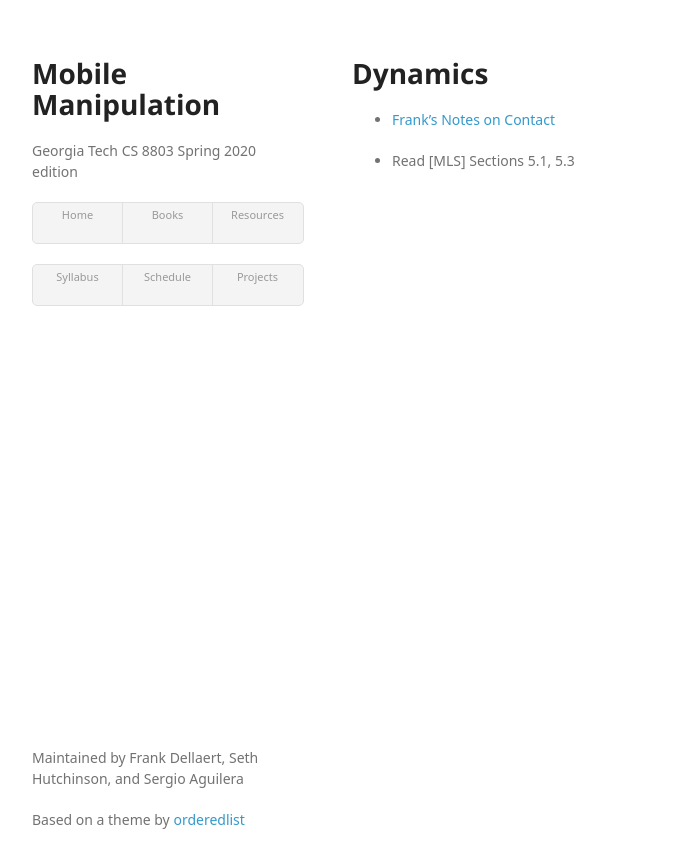
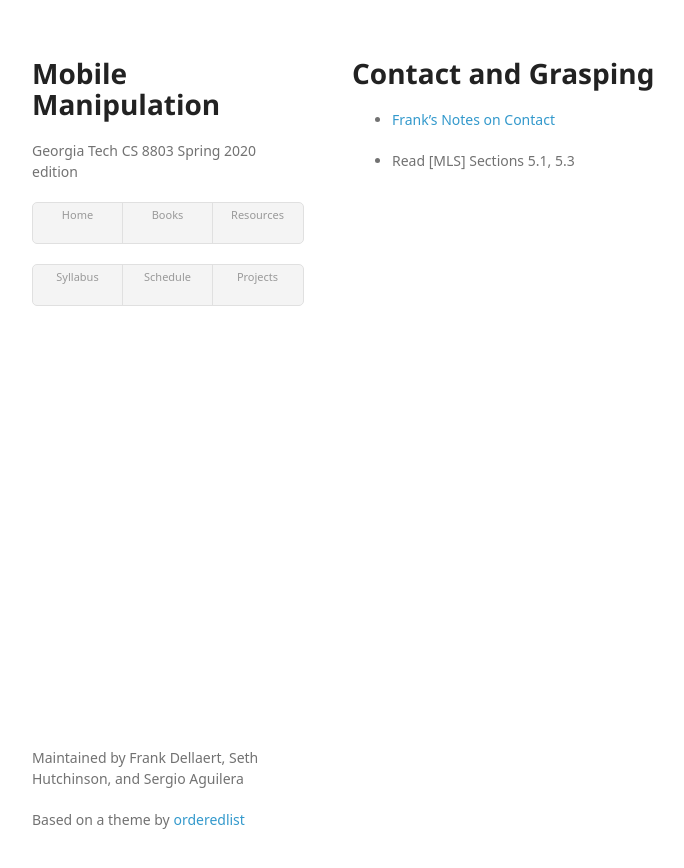
Before and after one commit to dellaert/20S-8803MM, a Jekyll site: the page built from contact.md, in a window 1280 px wide. Shown: the top 868 px of the page, without its empty margins (158-842 px from the left). Built offline with Jekyll 4.4.1, drawn with Linux system fonts in a browser that asks for light colours; some web fonts are replaced.

```diff
--- a/contact.md
+++ b/contact.md
@@ -2,7 +2,7 @@
 layout: default
 title: Readings
 ---
-# Dynamics
+# Contact and Grasping
 * [Frank's Notes on Contact](Readings/MM8803-contacts.pdf)
 
 * Read [MLS] Sections 5.1, 5.3
```
Also changed, not shown: resources.md (+2 -0 lines).
